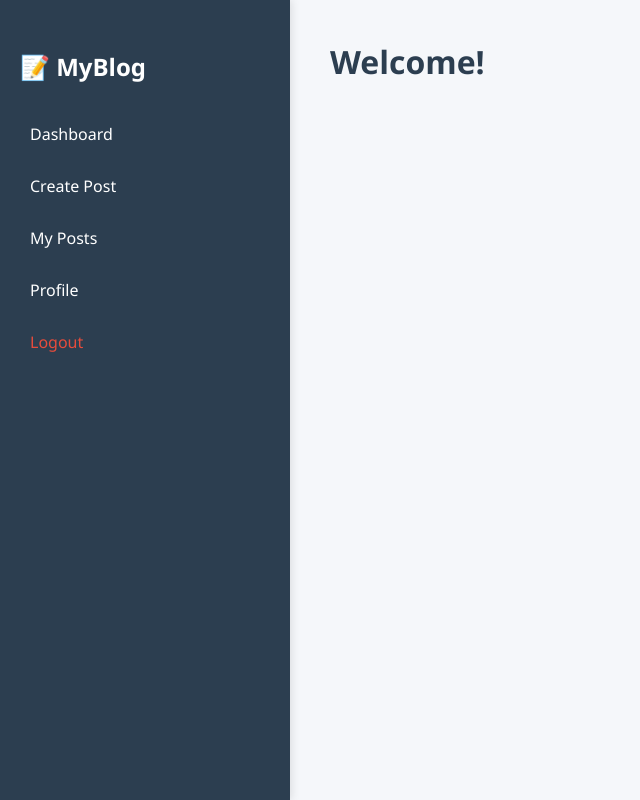
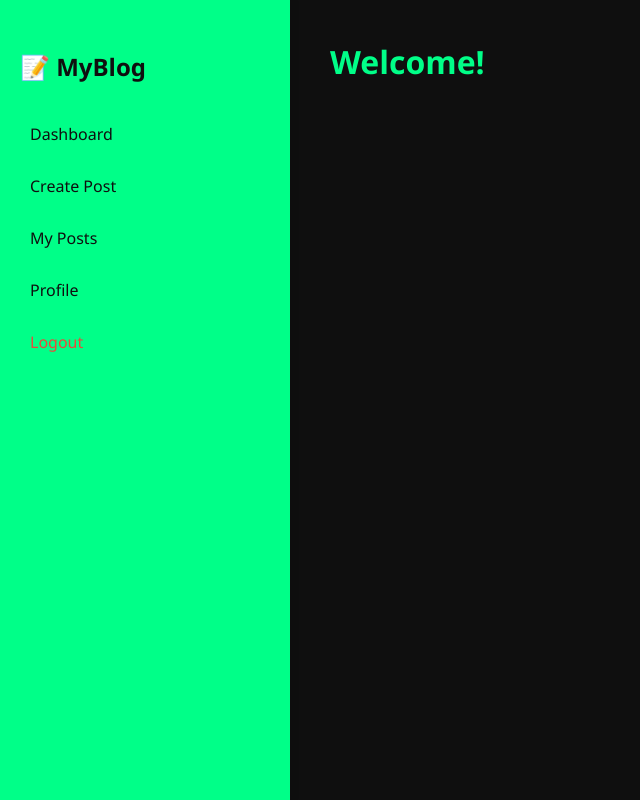
Before and after one commit to Vector3451/BloggingWebsite, a website: page userinterface.html in a window 1280 px wide. Shown: the whole page, without its empty margins (0-640 px from the left). Drawn offline with Linux system fonts and the light colour scheme.

Commit message:
userinterface.html

```diff
--- a/userinterface.html
+++ b/userinterface.html
@@ -10,7 +10,7 @@ body
 {
   margin: 0;
   font-family: 'Segoe UI', sans-serif;
-  background-color: #f5f7fa;
+  background-color: #0f0f0f;;
 }
 .container
 {
@@ -20,8 +20,8 @@ body
 .sidebar
 {
   width: 250px;
-  background-color: #2c3e50;
-  color: white;
+  background-color: #00ff88;
+  color: #0f0f0f;;
   padding: 30px 20px;
   box-shadow: 2px 0 8px rgba(0, 0, 0, 0.1);
 }
@@ -32,7 +32,7 @@ body
 .sidebar nav a
 {
   display: block;
-  color: white;
+  color: #0f0f0f;
   text-decoration: none;
   margin: 10px 0;
   padding: 10px;
@@ -41,7 +41,7 @@ body
 }
 .sidebar nav a:hover
 {
-  background-color: #34495e;
+  background-color: #00ff88;
 }
 .sidebar .logout
 {
@@ -55,7 +55,7 @@ body
 .content-header h1
 {
     margin-top: 0;
-    color: #2c3e50;
+    color: #00ff88;
 }
 </style>
     <div class = "container">
```
